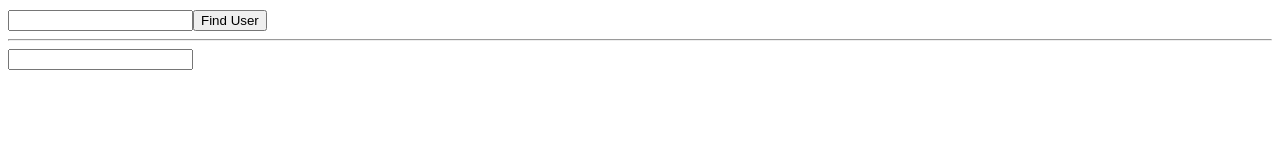
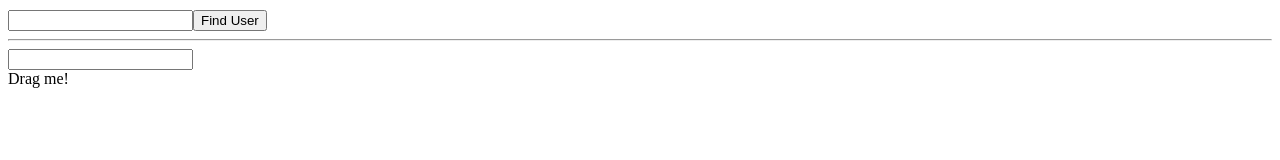
Before and after one commit to svirmi/react-add-to-list, a React (Create React App) app: page / in a window 1280 px wide. Shown: the part 140-300 px from the top of the page. Built offline with nearby package versions, Linux system fonts and the light colour scheme.

Commit message:
standalone event handler

```diff
--- a/src/state/events/EventComponent.tsx
+++ b/src/state/events/EventComponent.tsx
@@ -4,9 +4,14 @@
         console.log(event);
     }
 
+    const onDragstart = (event: React.DragEvent<HTMLDivElement>) => {
+        console.log(event)
+    }
+
     return (
         <div>
             <input onChange={onChange} />
+            <div draggable onDragStart={onDragstart}>Drag me!</div>
         </div>
     )
 }
```
